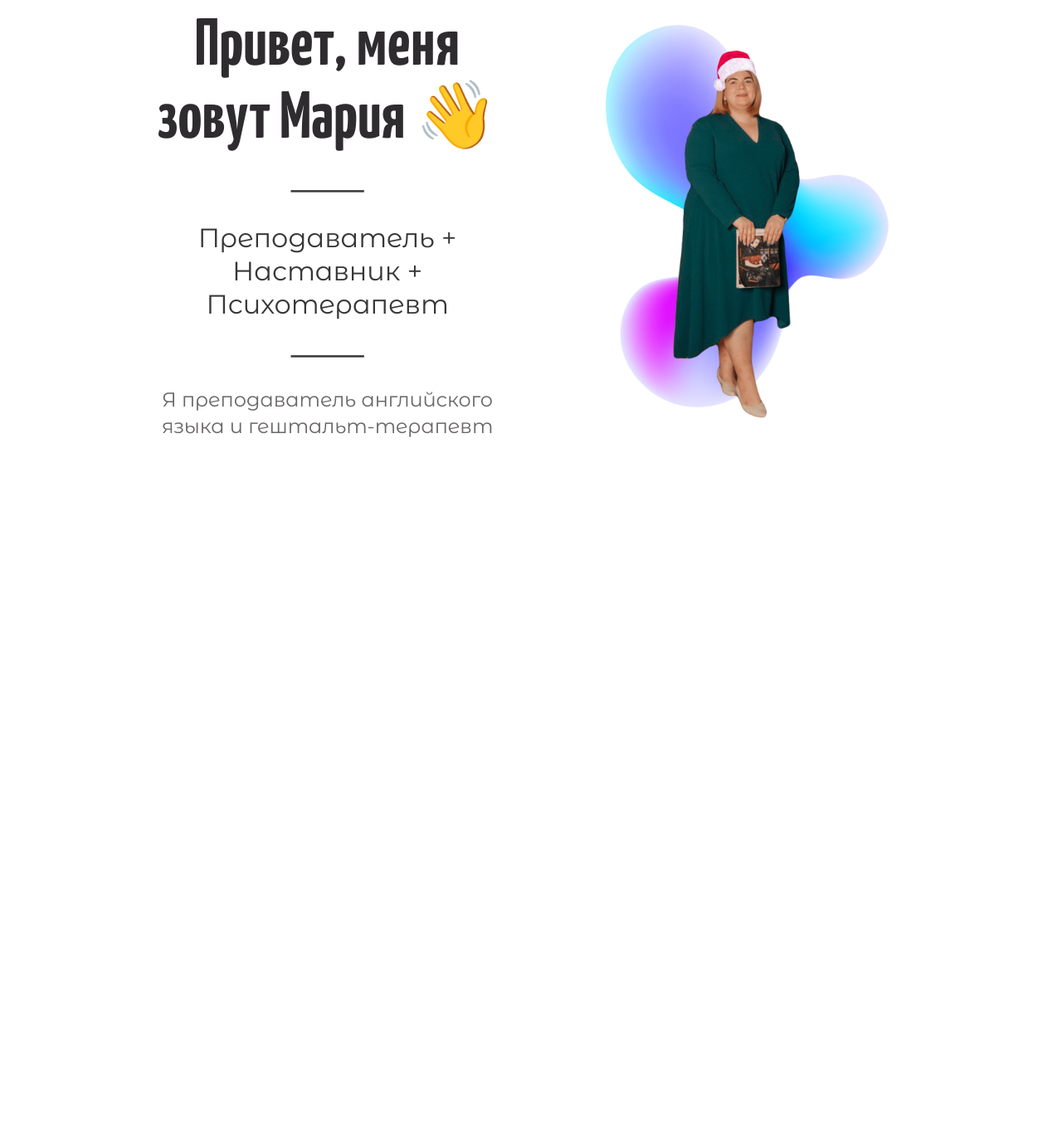
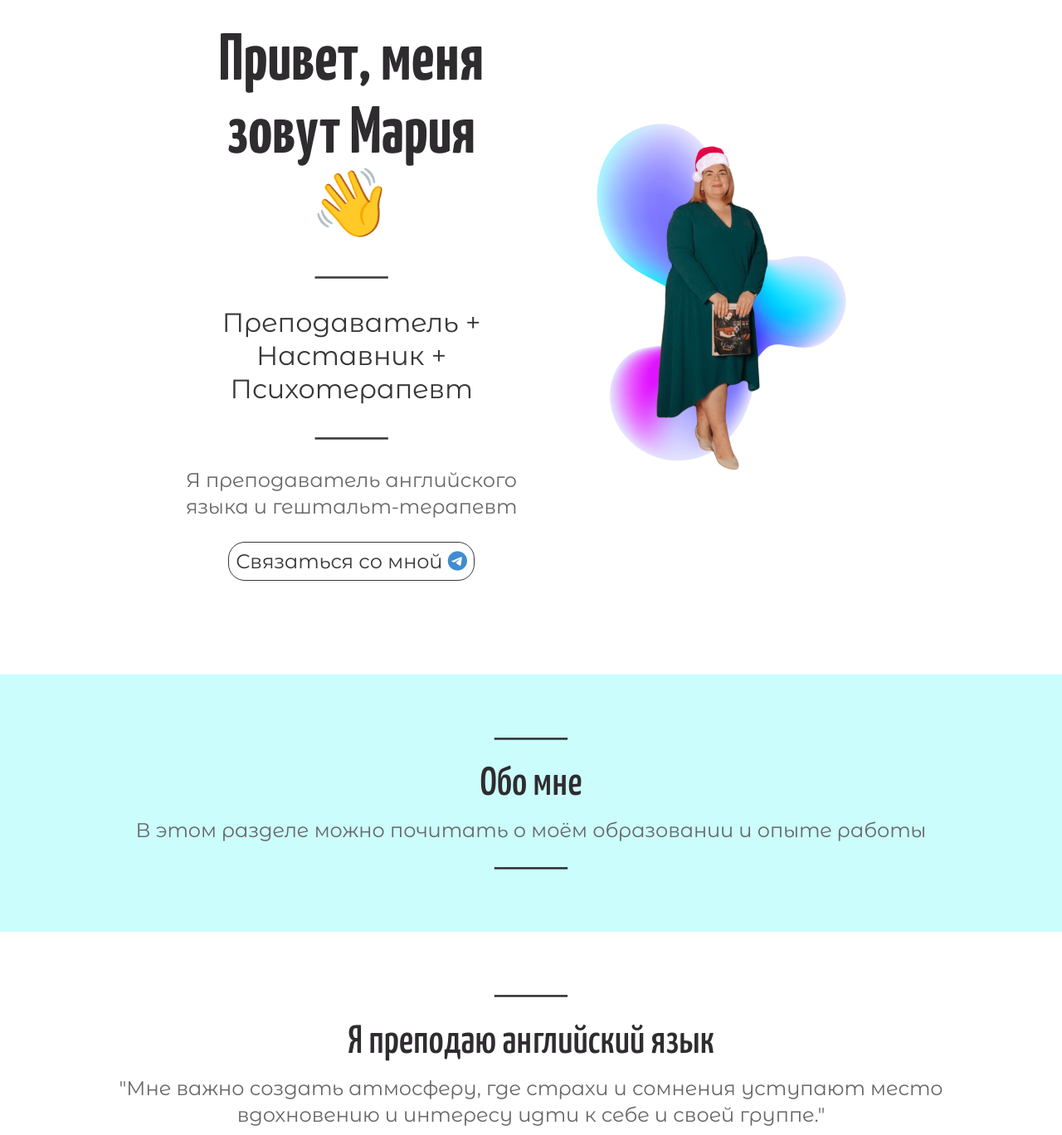
Before and after one commit to pvldgt/arintseva-project, a website built with Vite: page index.html in a window 1280 px wide. Shown: the part 183-1551 px from the top of the page at 83% size. Before the commit the page ends 800 px from the top, so only its background shows below. Built offline with nearby package versions, Linux system fonts and the light colour scheme.

Commit message:
second day, created some sections, style mixins for the sections

```diff
--- a/index.html
+++ b/index.html
@@ -25,7 +25,7 @@
       <nav class="navbar__wrapper">
         <ul class="navbar__menu">
           <li class="navbar__item">
-            <a class="navbar__link" aria-current="page" href="#">Обо мне</a>
+            <a class="navbar__link" aria-current="page" href="#resume">Обо мне</a>
           </li>
           <li class="navbar__item">
             <a class="navbar__link" href="#">Английский язык</a>
@@ -44,6 +44,7 @@
     </div>
   </header>
 
+  <!-- Main text and image -->
   <section class="greeting">
     <div class="greeting__grid">
       <div class="greeting__grid-text">
@@ -52,14 +53,41 @@
         <h2> Преподаватель + Наставник + Психотерапевт </h2>
         <h2> ⸻ </h2>
         <h3>Я преподаватель английского языка и гештальт-терапевт</h3>
+        <h3 class="greeting__button"><a href="https://t.me/happysummerry" class="greeting__grid-text-button"
+            role="button">
+            Связаться со мной <i class="fa-brands fa-telegram greeting__telegram-logo"></i>
+          </a></h3>
       </div>
+      <div class="greeting__grid-img">
+        <img src="src/assets/maria_main.PNG" alt="main-image">
+      </div>
+    </div>
+  </section>
 
-      <img class="greeting__grid-img" src="src/assets/maria_main.PNG" alt="main-image">
-
+  <!-- About me -->
+  <section id="resume" class="resume">
+    <div class="resume__section-title">
+      <div class="resume__subheader">Обо мне</div>
+      <div class="resume__subsub">В этом разделе можно почитать о моём образовании и опыте работы</div>
     </div>
 
+  </section>
 
+  <!-- English Teaching  -->
+  <section id="english" class="english">
+    <div class="english__section-title">
+      <div class="english__subheader">Я преподаю английский язык</div>
+      <div class="english__subsub">"Мне важно создать атмосферу, где страхи и сомнения уступают место
+        вдохновению и
+        интересу идти к себе и своей группе."</div>
+    </div>
+  </section>
 
+  <!-- Student Testimonials -->
+  <section class="english-feedback">
+    <div class="english-feedback__section-title">
+      <div class="english-feedback__subheader">Что говорят мои студенты о наших занятиях?</div>
+    </div>
 
   </section>
 
--- a/src/scss/base/_colors.scss
+++ b/src/scss/base/_colors.scss
@@ -6,3 +6,4 @@ $yellow: rgb(255, 243, 173);
 $header: rgb(47, 44, 47);
 $regular: rgb(55, 55, 55);
 $light: rgb(105, 102, 102);
+$telegram: rgb(63, 141, 208);
--- a/src/scss/index.scss
+++ b/src/scss/index.scss
@@ -8,71 +8,32 @@ body {
 }
 
 body>* {
-  margin: 3% 5%;
+  padding: 2% 5%;
 }
 
-.greeting {
+.resume {
+  background-color: base.$blue;
+  @include partials.section(resume);
+  // &__section-title {
+  //   @include partials.section-title;
+  // }
+
+  // &__subheader {
+  //   @include partials.subheader;
+  // }
+
+  // &__subsub {
+  //   @include partials.subsub;
+  // }
+
+}
+
+.english {
   background-color: base.$white;
+  @include partials.section(english);
+}
 
-  @media (min-width: 1080px) {
-    max-width: 1080px;
-    margin: 3% auto;
-  }
-
-
-
-  &__grid {
-    display: grid;
-    grid-template-columns: 1fr 1fr;
-    padding: 5%;
-    justify-content: center;
-    align-content: center;
-    gap: 1%
-  }
-
-  &__grid-text {
-    width: 100%
-  }
-
-  &__grid-text>* {
-    padding: 2%;
-  }
-
-  h1 {
-    color: base.$header;
-    font-family: base.$header-font;
-  }
-
-  h2 {
-    color: base.$regular;
-    font-family: base.$regular-font;
-    padding: 2% 5%;
-  }
-
-  h3 {
-    color: base.$light;
-    font-family: base.$regular-font;
-  }
-
-  &__grid-img {
-    align-self: center;
-    justify-self: center;
-    width: 80%;
-  }
-
-  @media (max-width: 1020px) {
-    max-width: 680px;
-    // how to center it?
-
-    &__grid {
-      display: grid;
-      grid-template-columns: 1fr;
-      padding: 5%;
-      justify-content: center;
-      align-content: center;
-
-
-    }
-
-  }
+.english-feedback {
+  background-color: base.$yellow;
+  @include partials.section(english-feedback);
 }
--- /dev/null
+++ b/src/scss/partials/_greeting.scss
@@ -0,0 +1,91 @@
+@use 'src/scss/base';
+
+.greeting {
+    background-color: base.$white;
+
+    @media (min-width: 1080px) {
+        max-width: 1080px;
+        margin: 3% auto;
+    }
+
+
+    &__grid {
+        display: grid;
+        grid-template-columns: 1fr 1fr;
+        padding: 5%;
+        justify-content: center;
+        align-content: center;
+        gap: 1%
+    }
+
+    &__grid-text {
+        width: 100%
+    }
+
+    &__grid-text>* {
+        padding: 2%;
+    }
+
+    h1 {
+        color: base.$header;
+        font-family: base.$header-font;
+    }
+
+    h2 {
+        color: base.$regular;
+        font-family: base.$regular-font;
+        padding: 2% 5%;
+    }
+
+    h3 {
+        color: base.$light;
+        font-family: base.$regular-font;
+    }
+
+    &__grid-img {
+        align-self: center;
+        justify-self: center;
+        width: 80%;
+    }
+
+    &__grid-text-button {
+        color: base.$regular;
+        font-family: base.$regular-font;
+        padding: 2%;
+        text-decoration: none;
+        border: solid 1px base.$regular;
+        border-radius: 20px;
+    }
+
+    &__grid-text-button:hover {
+        background-color: base.$pink-accent;
+
+        .greeting__telegram-logo {
+            color: base.$white;
+        }
+    }
+
+    h3#{&}__button {
+        margin-top: 4%;
+    }
+
+    &__telegram-logo {
+        color: base.$telegram;
+    }
+
+    @media (max-width: 1020px) {
+        max-width: 680px;
+        // how to center it?
+
+        &__grid {
+            display: grid;
+            grid-template-columns: 1fr;
+            padding: 5%;
+            justify-content: center;
+            align-content: center;
+
+
+        }
+
+    }
+}
--- a/src/scss/partials/_index.scss
+++ b/src/scss/partials/_index.scss
@@ -1 +1,3 @@
 @forward 'nav';
+@forward 'greeting';
+@forward 'repeatedstyles';
--- a/src/scss/partials/_nav.scss
+++ b/src/scss/partials/_nav.scss
@@ -4,15 +4,12 @@
     background-color: base.$blue;
     padding: 1rem 0;
     margin: 0;
-
 }
 
 .navbar {
     display: flex;
     align-items: center;
     padding: 0 0.5rem;
-
-
 
     &__logo {
         font-family: base.$header-font;
--- /dev/null
+++ b/src/scss/partials/_repeatedstyles.scss
@@ -0,0 +1,49 @@
+@use 'src/scss/base';
+
+// create 3 mixins that will be used to style the heading and subheading
+@mixin section-title {
+    padding: 2.5%;
+
+    &::before,
+    &::after {
+        content: "⸻";
+        display: block;
+        font-family: base.$header-font;
+        font-size: 2rem;
+        font-weight: 500;
+        color: base.$header;
+        padding: 1%;
+    }
+}
+
+@mixin subheader {
+    font-family: base.$header-font;
+    font-size: 3rem;
+    font-weight: 500;
+    color: base.$header;
+    padding: 0.5%;
+
+}
+
+@mixin subsub {
+    font-family: base.$regular-font;
+    font-size: 1.5rem;
+    font-weight: 400;
+    color: base.$light;
+    padding: 0.5%;
+}
+
+// mixin that combines 3 previous mixins to make the code DRY
+@mixin section ($class) {
+    .#{$class}__section-title {
+        @include section-title;
+    }
+
+    .#{$class}__subheader {
+        @include subheader;
+    }
+
+    .#{$class}__subsub {
+        @include subsub;
+    }
+}
--- a/todo.txt
+++ b/todo.txt
@@ -5,6 +5,8 @@ add burger button to the menu / js
 read how to make the website accessible - adding some attributes
 play with the brand ?
 
+make the navbar stick to the top
+
 
 
 add media queries / make the website responsive
```
